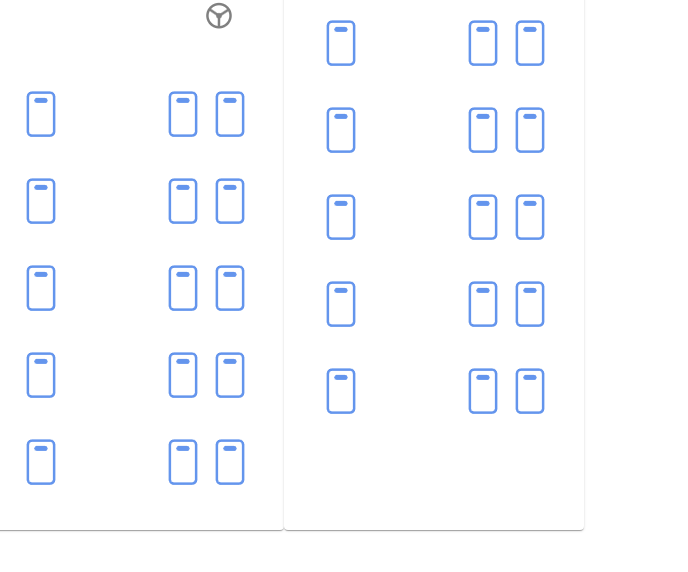
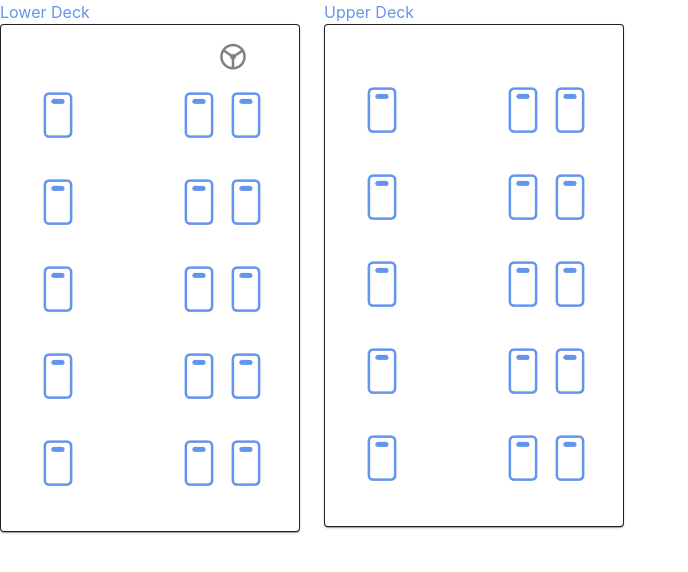
Before and after one commit to inv-devkrishnan/Bus-Buddy, a React (Create React App) app in the folder source_code/client/bus_buddy_front_end/: page / in a window 1280 px wide. Shown: the top 572 px of the page, without its empty margins (0-688 px from the left). Built offline with nearby package versions, Linux system fonts and the light colour scheme; the HTML template or start-up script is replaced by a standard one.

Commit message:
<feat: seat ui>

```diff
--- a/source_code/client/bus_buddy_front_end/src/Components/BusOwner/Layout.jsx
+++ b/source_code/client/bus_buddy_front_end/src/Components/BusOwner/Layout.jsx
@@ -4,12 +4,15 @@ import CardContent from "@mui/material/CardContent";
 import { Grid } from "@mui/material";
 import Layer from "./Layer";
 import driver from "../../Assests/driver.png";
+import HorizontalRuleIcon from "@mui/icons-material/HorizontalRule";
 
 export default function Layout() {
   return (
     <div>
       <Grid container spacing={2}>
-        <Card sx={{ width: 300 }}>
+      <Grid item xs={3}>
+          <span style={{color:"cornflowerblue"}}>Lower Deck</span>
+        <Card sx={{ width: 300, border: 1 }}>
           <CardContent>
             <Grid container>
               <Grid item xs={9}></Grid>
@@ -25,8 +28,18 @@ export default function Layout() {
             <Layer />
           </CardContent>
         </Card>
-        <Card sx={{ width: 300 }}>
+        </Grid>
+        <Grid item xs={6}>
+          <span style={{color:"cornflowerblue"}}>Upper Deck</span>
+        <Card sx={{ width: 300, border: 1 }}>
           <CardContent>
+            <Grid container>
+              <Grid item xs={9}></Grid>
+              <Grid item xs={3}>
+                {" "}
+                <HorizontalRuleIcon sx={{color:"white"}} />{" "}
+              </Grid>
+            </Grid>
             <Layer />
             <Layer />
             <Layer />
@@ -34,6 +47,7 @@ export default function Layout() {
             <Layer />
           </CardContent>
         </Card>
+        </Grid>
       </Grid>
     </div>
   );
--- a/source_code/client/bus_buddy_front_end/src/Components/User/UserLayout.jsx
+++ b/source_code/client/bus_buddy_front_end/src/Components/User/UserLayout.jsx
@@ -4,13 +4,15 @@ import CardContent from "@mui/material/CardContent";
 import { Grid } from "@mui/material";
 import UserLayer from "./UserLayer";
 import driver from "../../Assests/driver.png";
+import HorizontalRuleIcon from "@mui/icons-material/HorizontalRule";
 
 export default function UserLayout() {
   return (
     <div>
       <Grid container spacing={2}>
         <Grid item xs={3}>
-          <Card sx={{ width: 300 }}>
+          <span style={{color:"cornflowerblue"}}>Lower Deck</span>
+          <Card sx={{ width: 300, border: 1 }}>
             <CardContent>
               <Grid container>
                 <Grid item xs={9}></Grid>
@@ -28,8 +30,16 @@ export default function UserLayout() {
           </Card>
         </Grid>
         <Grid item xs={6}>
-          <Card sx={{ width: 300 }}>
+          <span style={{color:"cornflowerblue"}}>Upper Deck</span>
+          <Card sx={{ width: 300, border: 1 }}>
             <CardContent>
+              <Grid container>
+                <Grid item xs={9}></Grid>
+                <Grid item xs={3}>
+                  {" "}
+                  <HorizontalRuleIcon sx={{color:"white"}}/>{" "}
+                </Grid>
+              </Grid>
               <UserLayer />
               <UserLayer />
               <UserLayer />
```
Also changed, not shown: source_code/client/bus_buddy_front_end/src/Assests/driver.png.
